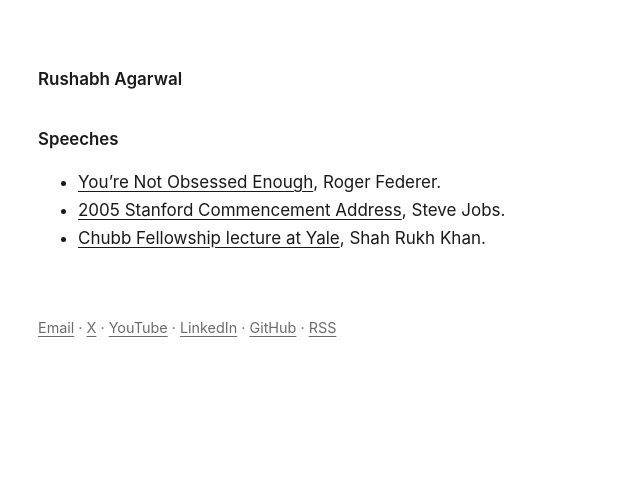
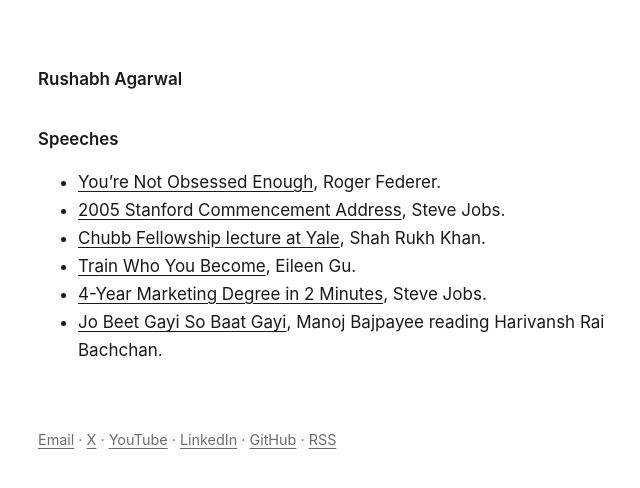
Before and after one commit to rushout09/rushout09.github.io, a Jekyll site: the page built from speeches.md, in a window 1280 px wide. Shown: the top 488 px of the page, without its empty margins (282-922 px from the left). Built offline with Jekyll 4.4.1, drawn with Linux system fonts in a browser that asks for light colours.

Commit message:
Speeches: add Eileen Gu, Steve Jobs and Manoj Bajpayee clips
Co-Authored-By: Claude Opus 5.5 <noreply@anthropic.com>

```diff
--- a/speeches.md
+++ b/speeches.md
@@ -11,3 +11,6 @@ permalink: /speeches.html
 - [You're Not Obsessed Enough](https://www.youtube.com/watch?v=w2zbFqv0Y2E), Roger Federer.
 - [2005 Stanford Commencement Address](https://www.youtube.com/watch?v=UF8uR6Z6KLc), Steve Jobs.
 - [Chubb Fellowship lecture at Yale](https://www.youtube.com/watch?v=k54Gj5aad9s), Shah Rukh Khan.
+- [Train Who You Become](https://www.youtube.com/shorts/SHLEAp1CPQ4), Eileen Gu.
+- [4-Year Marketing Degree in 2 Minutes](https://www.youtube.com/shorts/wcXIL6INX4w), Steve Jobs.
+- [Jo Beet Gayi So Baat Gayi](https://www.youtube.com/shorts/8tdojVyyNKo), Manoj Bajpayee reading Harivansh Rai Bachchan.
```
